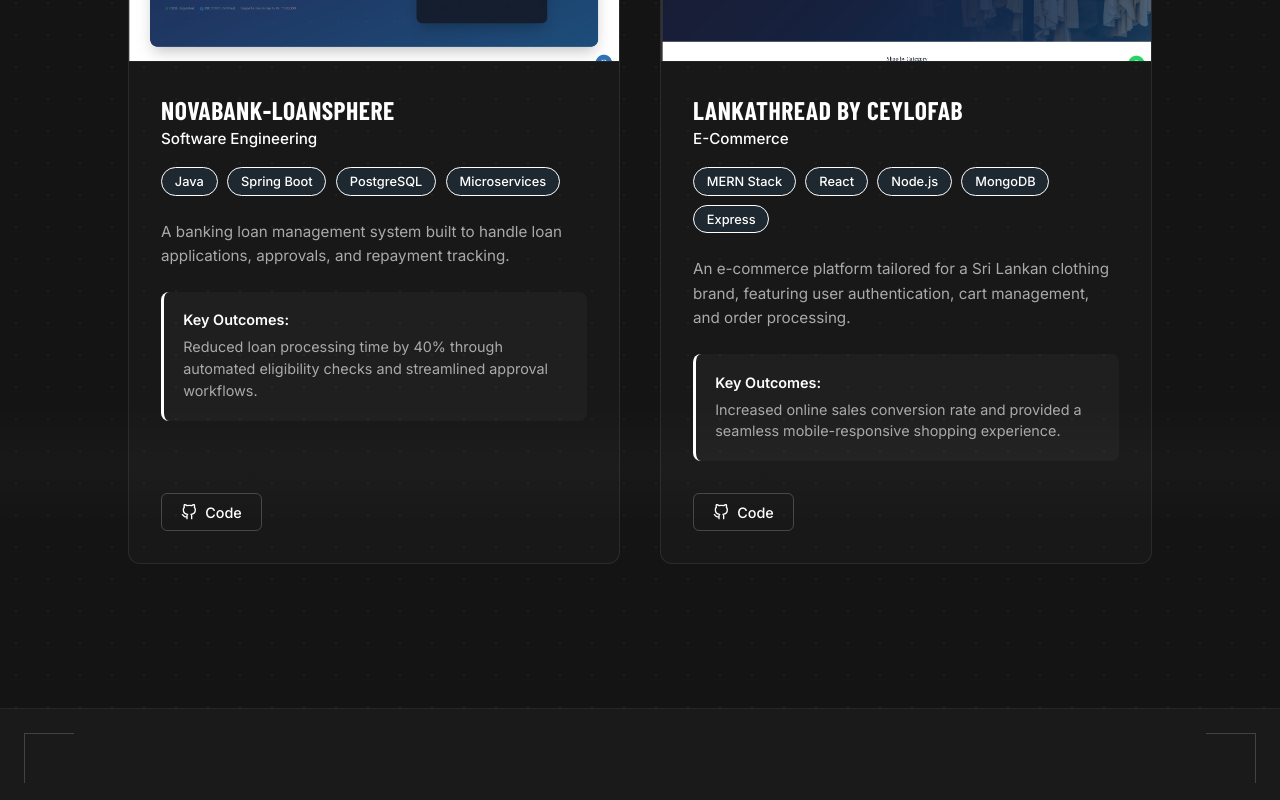
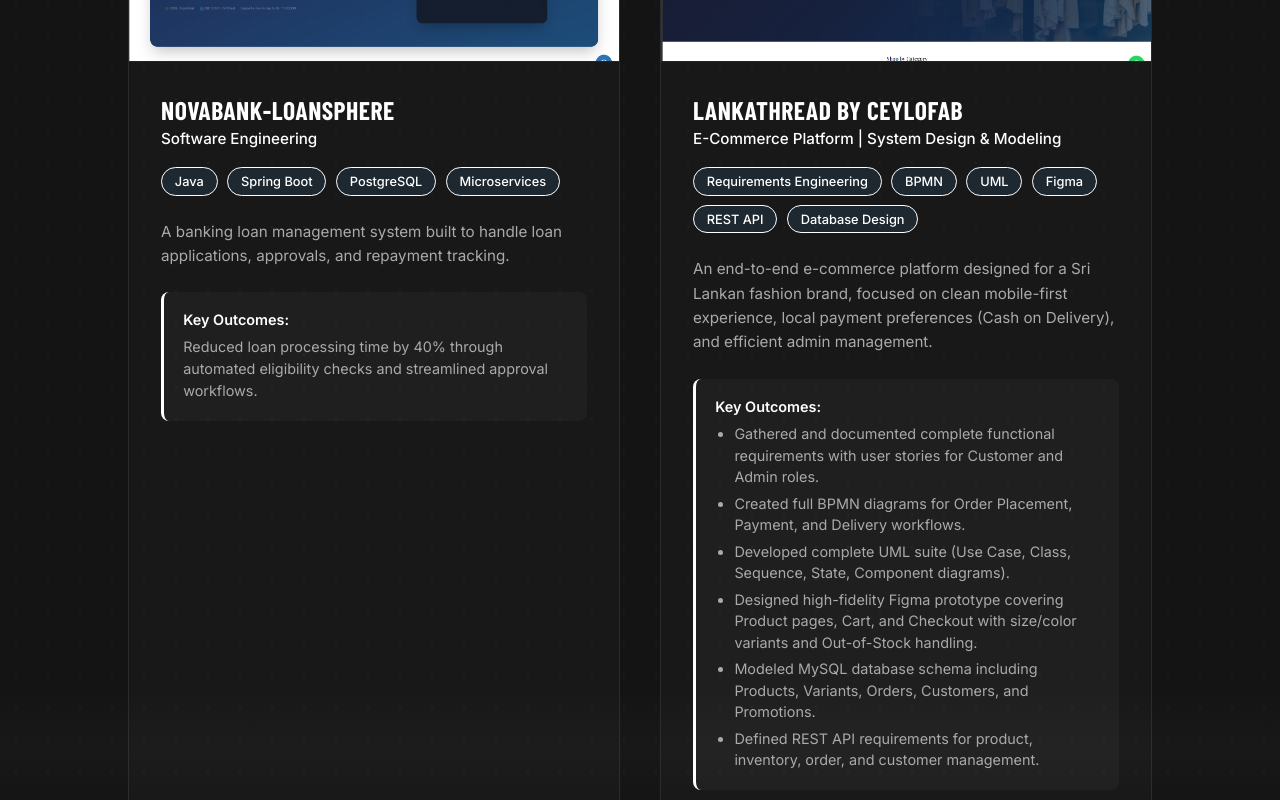
Before and after one commit to dulanjanarmd/Dulanjana-Rathnayaka, a React (Vite) app: page / in a window 1280 px wide. Shown: the part 5020-5820 px from the top of the page. Built offline with nearby package versions, Linux system fonts and the light colour scheme; a web font is replaced by a local one.

Commit message:
recreate lankathread section

```diff
--- a/src/Components/Portfolio.jsx
+++ b/src/Components/Portfolio.jsx
@@ -42,12 +42,19 @@ const projects = [
   },
   {
     id: 4,
-    title: "LankaThread By CeyloFab",
-    category: "E-Commerce",
+    title: "LANKATHREAD BY CEYLOFAB",
+    category: "E-Commerce Platform | System Design & Modeling",
     image: lankaThreadImg,
-    tech: ["MERN Stack", "React", "Node.js", "MongoDB", "Express"],
-    desc: "An e-commerce platform tailored for a Sri Lankan clothing brand, featuring user authentication, cart management, and order processing.",
-    outcomes: "Increased online sales conversion rate and provided a seamless mobile-responsive shopping experience.",
+    tech: ["Requirements Engineering", "BPMN", "UML", "Figma", "REST API", "Database Design"],
+    desc: "An end-to-end e-commerce platform designed for a Sri Lankan fashion brand, focused on clean mobile-first experience, local payment preferences (Cash on Delivery), and efficient admin management.",
+    outcomes: [
+      "Gathered and documented complete functional requirements with user stories for Customer and Admin roles.",
+      "Created full BPMN diagrams for Order Placement, Payment, and Delivery workflows.",
+      "Developed complete UML suite (Use Case, Class, Sequence, State, Component diagrams).",
+      "Designed high-fidelity Figma prototype covering Product pages, Cart, and Checkout with size/color variants and Out-of-Stock handling.",
+      "Modeled MySQL database schema including Products, Variants, Orders, Customers, and Promotions.",
+      "Defined REST API requirements for product, inventory, order, and customer management."
+    ],
     codeUrl: "https://github.com/dulanjanarmd/LankaThread-By-CeyloFab",
   }
 ];
```
